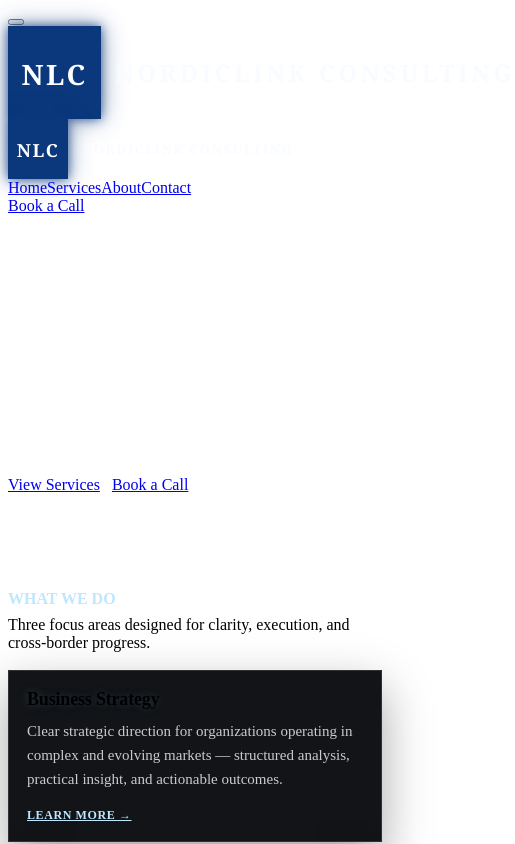
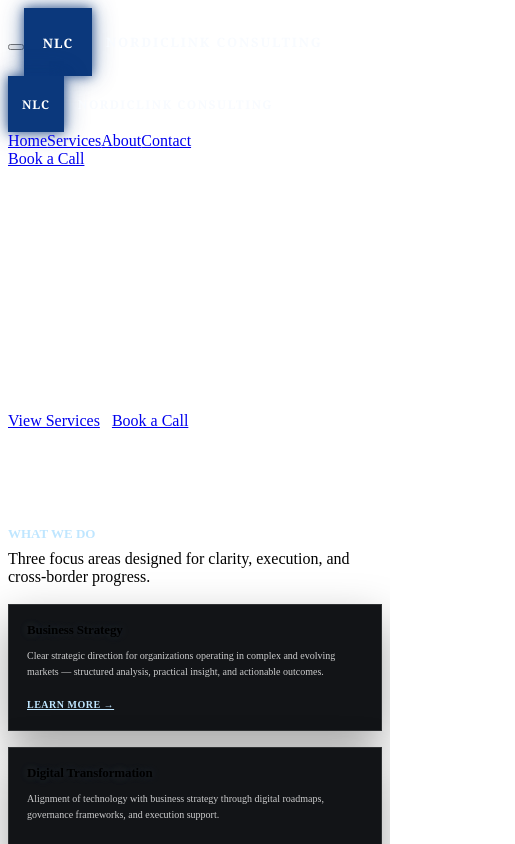
Before and after one commit to jeanalbertsen-svg/nordiclink-site, a React (Vite) app: page / in a window 390 px wide. Shown: the top 844 px of the page, 515 px wide, since content can reach past the window. Built offline with nearby package versions, Linux system fonts and the light colour scheme; the HTML template or start-up script is replaced by a standard one.

Commit message:
Remove node_modules and dist from repo

```diff
--- a/src/components/Header.jsx
+++ b/src/components/Header.jsx
@@ -22,11 +22,11 @@ export default function Header({ mobileOpen, setMobileOpen }) {
           {/* ✅ DESKTOP LOGO */}
           <span className="logoDesktop">
             <Logo
-              size={85}                 // ✅ BIGGER box on desktop
-              fontSize={28}
+              size={60}                 // ✅ BIGGER box on desktop
+              fontSize={13}
               borderWidth={4}
               borderColor="#0B387C"
-              nameSize={24}
+              nameSize={13}
               nameColor="rgba(255,255,255,0.72)"
               nameLetterSpacing="0.14em"
               nameMaxWidth={420}        // ✅ desktop can be wider
@@ -37,11 +37,11 @@ export default function Header({ mobileOpen, setMobileOpen }) {
           {/* ✅ MOBILE LOGO */}
           <span className="logoMobile">
             <Logo
-              size={54}                 // ✅ smaller box on mobile
-              fontSize={18}
+              size={50}                 // ✅ smaller box on mobile
+              fontSize={12}
               borderWidth={3}
               borderColor="#0B387C"
-              nameSize={13}
+              nameSize={12}
               nameColor="rgba(255,255,255,0.72)"
               nameLetterSpacing="0.12em"
               nameMaxWidth={220}        // ✅ mobile wrap width
--- a/src/components/Section.css
+++ b/src/components/Section.css
@@ -2,7 +2,7 @@
 .sectionHead{ margin-bottom: 18px; }
 .sectionTitle{
   margin: 0;
-  font-size: 28px;
+  font-size: 16px;
   font-weight: 800;
   color: #BFE6FF;
   letter-spacing: -0.00em;
@@ -14,8 +14,8 @@
 }
 @media (max-width: 820px){
   .section{ padding: 42px 0; }
-  .sectionTitle{ font-size: 16px; }
+  .sectionTitle{ font-size: 13px; }
   .servicePanel h3{
-    font-size: 16px;
+    font-size: 10px;
   }
 }
--- a/src/components/ServiceCards.css
+++ b/src/components/ServiceCards.css
@@ -22,7 +22,7 @@
 /* ✅ DESKTOP DEFAULT (bigger titles) */
 .serviceTitle{
   margin:0 0 10px;
-  font-size: 28px;
+  font-size: 20px;
   font-weight: 800;
   letter-spacing: -0.01em;
   color: var(--neonLight);
@@ -44,7 +44,7 @@
   font-weight: 800;
   text-transform: uppercase;
   letter-spacing: 0.06em;
-  font-size: 18px;
+  font-size: 12px;
 }
 
 .serviceLink:hover{
@@ -57,25 +57,25 @@
 @media (max-width: 820px){
   .grid3{ grid-template-columns: 1fr; }
 
-  .serviceTitle{ font-size: 22px; }
-  .serviceLink{  font-size: 16px; }
+  .serviceTitle{ font-size: 13px; }
+  .serviceLink{  font-size: 9px; }
 }
 
 /* ✅ Mobile */
 @media (max-width: 520px){
   .serviceTitle{
-    font-size: 18px;
+    font-size: 13px;
     line-height: 1.15;
   }
 
   .serviceText{
-    font-size: 15px;
+    font-size: 10px;
     line-height: 1.6;
   }
 
   /* ✅ FIXED: links smaller on mobile */
   .serviceLink{
-    font-size: 12px !important;
+    font-size: 10px !important;
     font-weight: 700;
     letter-spacing: 0.05em;
   }
--- a/src/pages/Contact.css
+++ b/src/pages/Contact.css
@@ -4,6 +4,12 @@
   gap: 16px;
   align-items:start;
 }
+.contactHeadline{
+  margin: 40px 0 40px;
+  font-size: 35px;
+  font-family: Adamina, serif;
+  font-weight: 800; /* ✅ bold */
+  color: rgba(255,255,255,0.95);}
 
 /* ✅ Form / panel deep dark gray */
 .form{
@@ -89,7 +95,7 @@ textarea:focus{
 }
 .contactHeadline{
   margin: 18px 0 18px;
-  font-size: 44px;
+  font-size: 24px;
   font-family: Adamina, serif;
   font-weight: 800; /* ✅ bold */
   color: rgba(255,255,255,0.95);
--- a/src/pages/Home.css
+++ b/src/pages/Home.css
@@ -19,7 +19,7 @@
 
 .heroTitle{
   margin: 0 0 16px;
-  font-size: 65px;
+  font-size: 35px;
   line-height: 1.00;
   letter-spacing: -0.03em;
   font-family: ui-serif, Georgia, "Adamina", Times, serif;
@@ -28,7 +28,7 @@
 .heroLead{
   margin: 0 0 24px;
   color: rgba(255,255,255,0.85);
-  font-size: 24px;
+  font-size: 15px;
   max-width: 60ch;
 }
 
@@ -58,7 +58,7 @@
 }
 
 .ctaTitle{
-  font-weight: 800;
+  font-weight: 500;
 }
 
 .ctaText{
@@ -72,14 +72,14 @@
 
   /* ✅ smaller headline on mobile */
   .heroTitle{
-    font-size: 28px;
+    font-size: 24px;
     line-height: 1.15;
      letter-spacing:0.01em;
   }
 
   /* ✅ NEW: smaller heroLead on mobile */
   .heroLead{
-    font-size: 16px;
+    font-size: 10px;
     line-height: 1.55;
     margin-bottom: 18px;
   }
@@ -90,7 +90,7 @@
   letter-spacing: 0.24em;
   text-transform: uppercase;
   opacity: 0.9;
-  margin-bottom: 16px;
+  margin-bottom: 13px;
   }
 
   .copyGrid{
--- a/src/pages/Services.css
+++ b/src/pages/Services.css
@@ -17,7 +17,7 @@
 /* ✅ Header neon light blue */
 .servicePanel h3{
   margin: 0 0 10px;
-  font-size: 28px;
+  font-size: 20px;
   font-weight: 800;
   color: rgba(255,255,255,0.92); /* ✅ neon white */
   letter-spacing: -0.01em;
@@ -44,7 +44,7 @@
 
 /* ✅ miniTitle matches theme */
 .miniTitle{
-  font-size: 18px;
+  font-size: 13px;
   letter-spacing: 0.10em;
   text-transform: uppercase;
   margin-bottom: 6px;
--- a/src/styles/global.css
+++ b/src/styles/global.css
@@ -22,7 +22,7 @@
 
   --shadow: 0 14px 40px rgba(0,0,0,0.30);
 
-  --container: 500px;
+  --container: 1000px;
   --gutter: 48px;
 }
 
@@ -68,7 +68,7 @@ img, svg, video, canvas{
 
 input, textarea, select, button{
   font: inherit;
-  font-size: 16px;
+  font-size: 12px;
 }
 
 .container{
@@ -86,7 +86,7 @@ input, textarea, select, button{
 
 h1, h2, h3, h4, h5, h6{
   font-family: Adamina, serif;
-  font-weight: 800;
+  font-weight: 600;
   letter-spacing: -0.01em;
   color: var(--ink);
 }
@@ -94,7 +94,7 @@ h1, h2, h3, h4, h5, h6{
 .muted{ color: var(--muted); }
 
 .label{
-  font-size: 14px;
+  font-size: 10px;
   letter-spacing: 0.10em;
   text-transform: uppercase;
   color: var(--muted);
@@ -116,13 +116,13 @@ h1, h2, h3, h4, h5, h6{
   align-items:center;
   justify-content:center;
   gap:10px;
-  padding: 14px 22px;
+  padding: 8px 14px;
   border-radius: 999px;
   border: 1px solid transparent;
   font-weight: 800;
   letter-spacing: 0.06em;
   text-transform: uppercase;
-  font-size: 16px;
+  font-size: 12px;
   cursor:pointer;
   font-family: Poppins, Arial, sans-serif;
   transition: transform 0.12s ease, box-shadow 0.2s ease, background 0.2s ease, border-color 0.2s ease;
@@ -156,7 +156,7 @@ h1, h2, h3, h4, h5, h6{
   background: var(--surface);
   border: 1px solid var(--line);
   border-radius: var(--radius);
-  padding: 20px;
+  padding: 16px;
   box-shadow: var(--shadow);
 }
 
@@ -164,7 +164,7 @@ h1, h2, h3, h4, h5, h6{
 .card h3{
   font-family: Adamina, serif;
   font-weight: 700;
-  font-size: clamp(26px, 2.4vw, 28px);
+  font-size: clamp(20px, 2.4vw, 13px);
   margin: 0 0 14px 0;
   letter-spacing: -0.01em;
   color: var(--ink);
@@ -221,7 +221,7 @@ h1, h2, h3, h4, h5, h6{
 
 /* ✅ Neon light gray nav links (unbold) */
 .navLink{
-  font-size: 18px;
+  font-size: 13px;
   color: rgba(255,255,255,0.72);
   font-weight: 400;
   font-family: Poppins, Arial, sans-serif;
@@ -233,7 +233,7 @@ h1, h2, h3, h4, h5, h6{
 }
 
 .navActive{
-  font-size: 18px;
+  font-size: 15px;
   color: rgba(255,255,255,0.95);
   font-weight: 600;
   font-family: Poppins, Arial, sans-serif;
@@ -407,12 +407,12 @@ h1, h2, h3, h4, h5, h6{
     line-height: 1.6;
   }
 
-  h1{ font-size: 16px; }
-  h2{ font-size: 16px; }
-  h3{ font-size: 16px; }
-  h4{ font-size: 16px; }
-  h5{ font-size: 16px; }
-  h6{ font-size: 15px; }
+  h1{ font-size: 13px; }
+  h2{ font-size: 13px; }
+  h3{ font-size: 13px; }
+  h4{ font-size: 13px; }
+  h5{ font-size: 13px; }
+  h6{ font-size: 13px; }
 
   .button{
     font-size: 12px;
@@ -422,7 +422,7 @@ h1, h2, h3, h4, h5, h6{
 
   .cardTitle,
   .card h3{
-    font-size: 16px !important;
+    font-size: 12px !important;
     margin-bottom: 10px;
   }
   .card h2{
@@ -447,7 +447,7 @@ h1, h2, h3, h4, h5, h6{
 }
 @media (max-width: 520px){
   .hero .heroLead{
-    font-size: 14px !important;
+    font-size: 12px !important;
     line-height: 1.5 !important;
   }
 }
@@ -456,6 +456,6 @@ h1, h2, h3, h4, h5, h6{
     width: auto;                /* ✅ no longer full width */
     justify-content: center;
     padding: 10px 16px;
-    font-size: 12px;
+    font-size: 10px;
   }
 }
```
